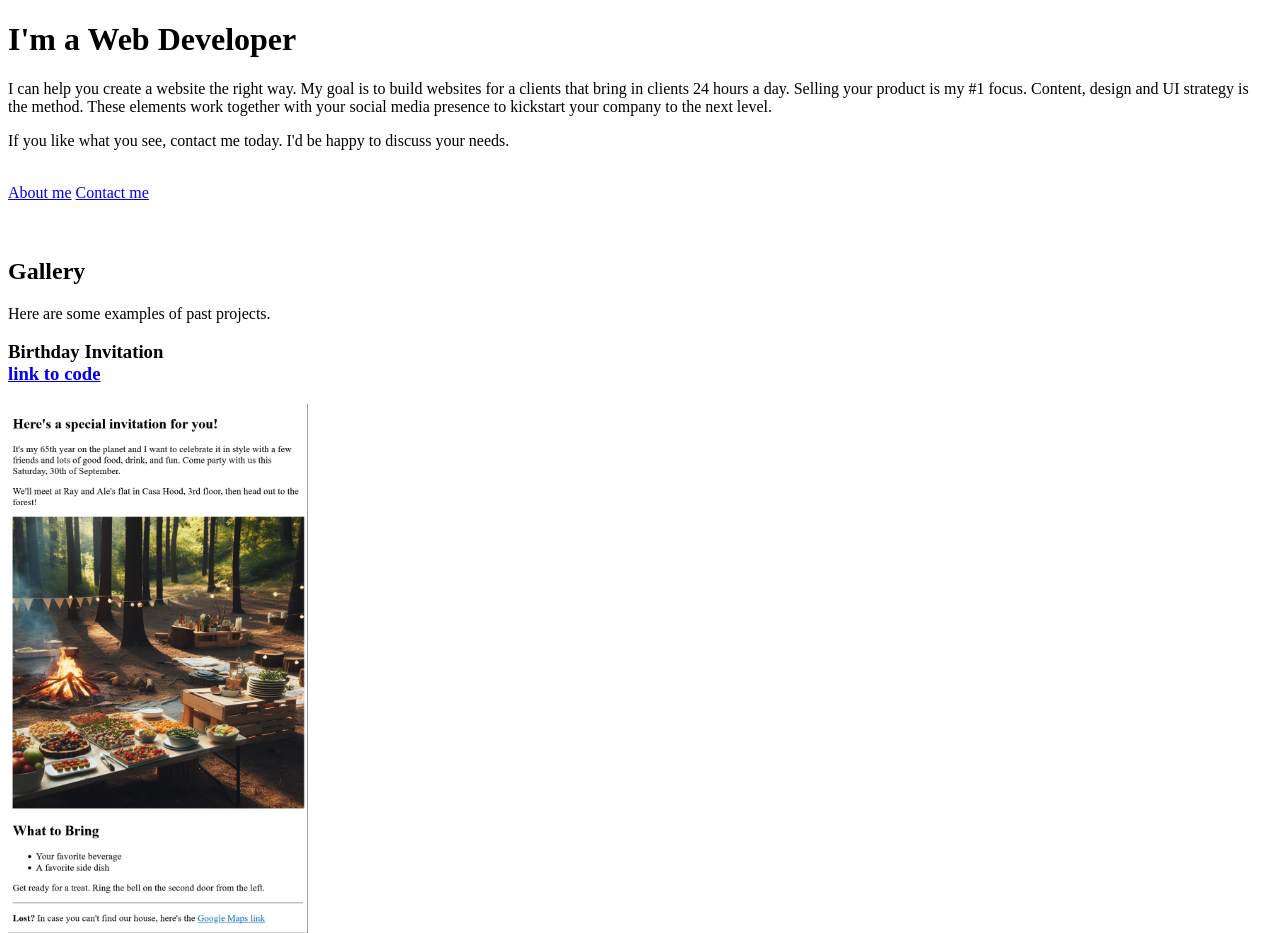
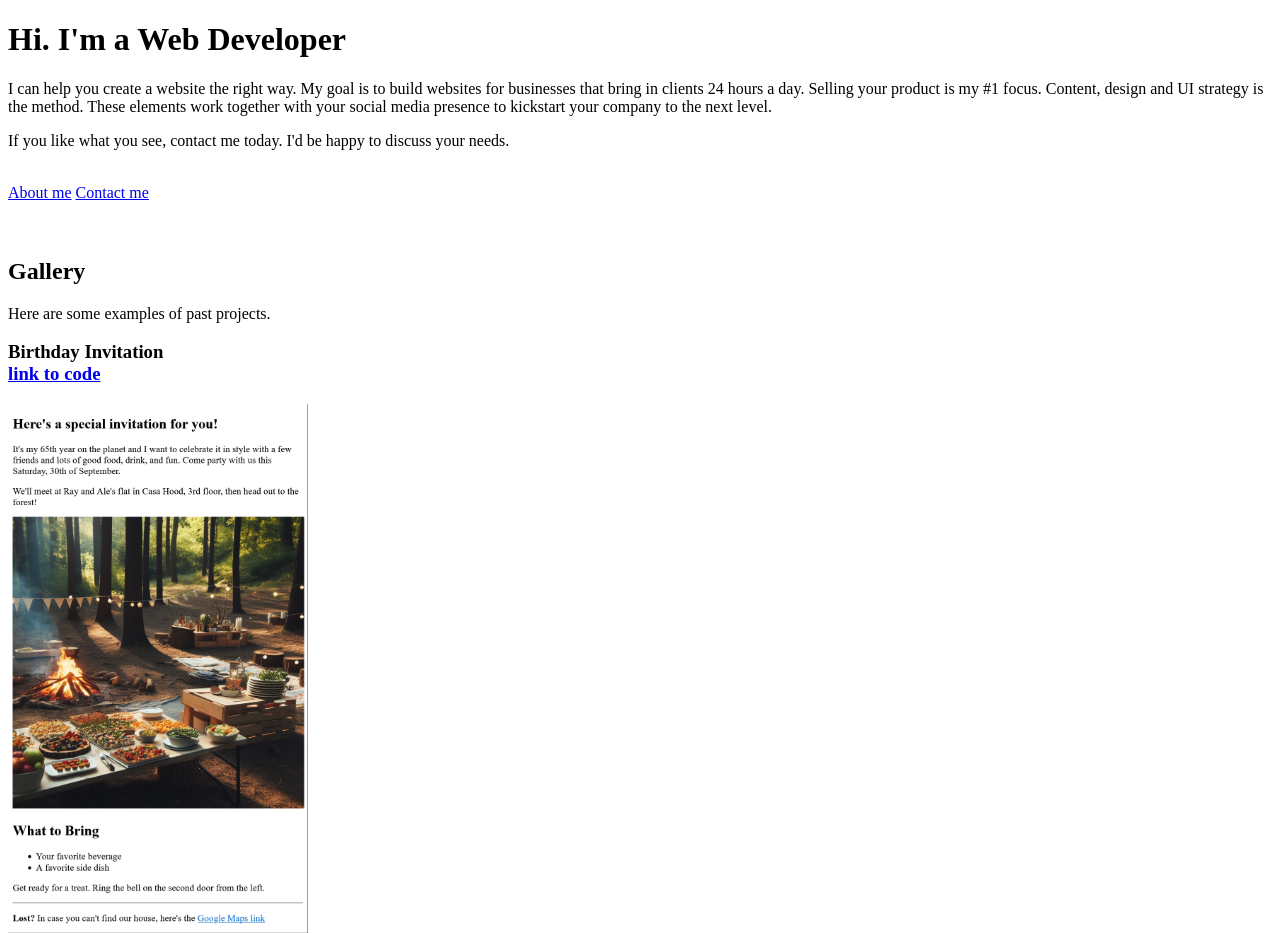
Before and after one commit to Ray-de-light/HTML-Porfolio-Project, a plain HTML site: page index.html in a window 1280 px wide. Shown: the top 933 px of the page. Drawn offline with Linux system fonts and the light colour scheme.

Commit message:
Cleaned up some folders

```diff
--- a/index.html
+++ b/index.html
@@ -6,8 +6,8 @@
     <title>Portfolio Site</title>
 </head>
 <body>
-    <h1>I'm a Web Developer</h1>
-    <p>I can help you create a website the right way. My goal is to build websites for a clients that bring in clients 24 hours a day. Selling your product is my #1 focus. Content, design and UI strategy is the method. These elements work together with your social media presence to kickstart your company to the next level.</p>
+    <h1>Hi. I'm a Web Developer</h1>
+    <p>I can help you create a website the right way. My goal is to build websites for businesses that bring in clients 24 hours a day. Selling your product is my #1 focus. Content, design and UI strategy is the method. These elements work together with your social media presence to kickstart your company to the next level.</p>
     <p>If you like what you see, contact me today. I'd be happy to discuss your needs.</p>
     <br>
     <a class="button" href="#About Me">About me</a>
```
Also changed, not shown: public/birthday-invite.html (+1 -1 lines), goal/goal.png (renamed from goal.png), goal/solution.html (renamed from solution.html).
